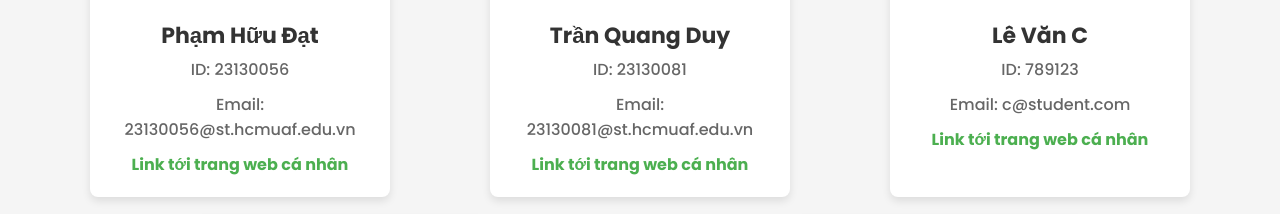
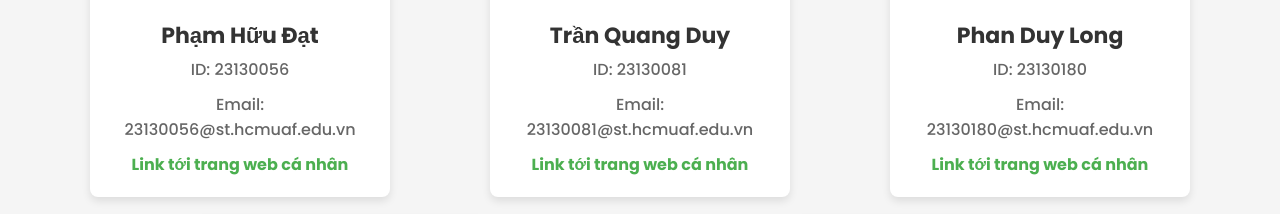
Before and after one commit to phamdat1234/MyGroupPage, a plain HTML site: page index.html in a window 1280 px wide. Shown: the part 1020-1234 px from the top of the page. Drawn offline with Linux system fonts and the light colour scheme.

Commit message:
Update index.html

```diff
--- a/index.html
+++ b/index.html
@@ -53,10 +53,10 @@
             </div>
             <div class="member-card">
                 <img src="https://inkythuatso.com/uploads/thumbnails/800/2023/03/6-anh-dai-dien-trang-inkythuatso-03-15-26-36.jpg" alt="Member 3">
-                <h3>Lê Văn C</h3>
-                <p>ID: 789123</p>
-                <p>Email: c@student.com</p>
-                <a href="#">Link tới trang web cá nhân</a>
+                <h3>Phan Duy Long</h3>
+                <p>ID: 23130180</p>
+                <p>Email: 23130180@st.hcmuaf.edu.vn</p>
+                <a href="https://phanduylong22062005nlu.github.io/HCI_2024/">Link tới trang web cá nhân</a>
             </div>
             <div class="member-card">
                 <img src="https://inkythuatso.com/uploads/thumbnails/800/2023/03/6-anh-dai-dien-trang-inkythuatso-03-15-26-36.jpg" alt="Member 4">
```
